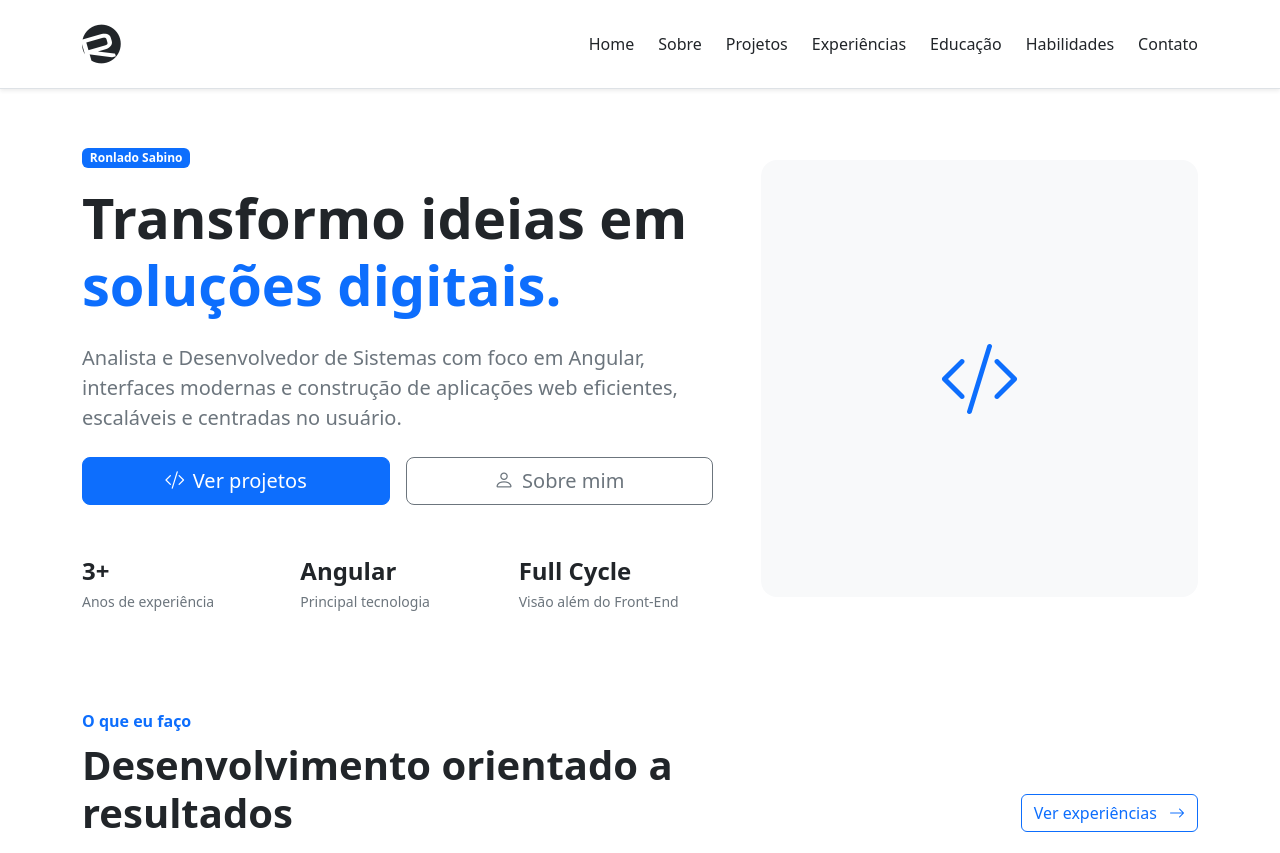
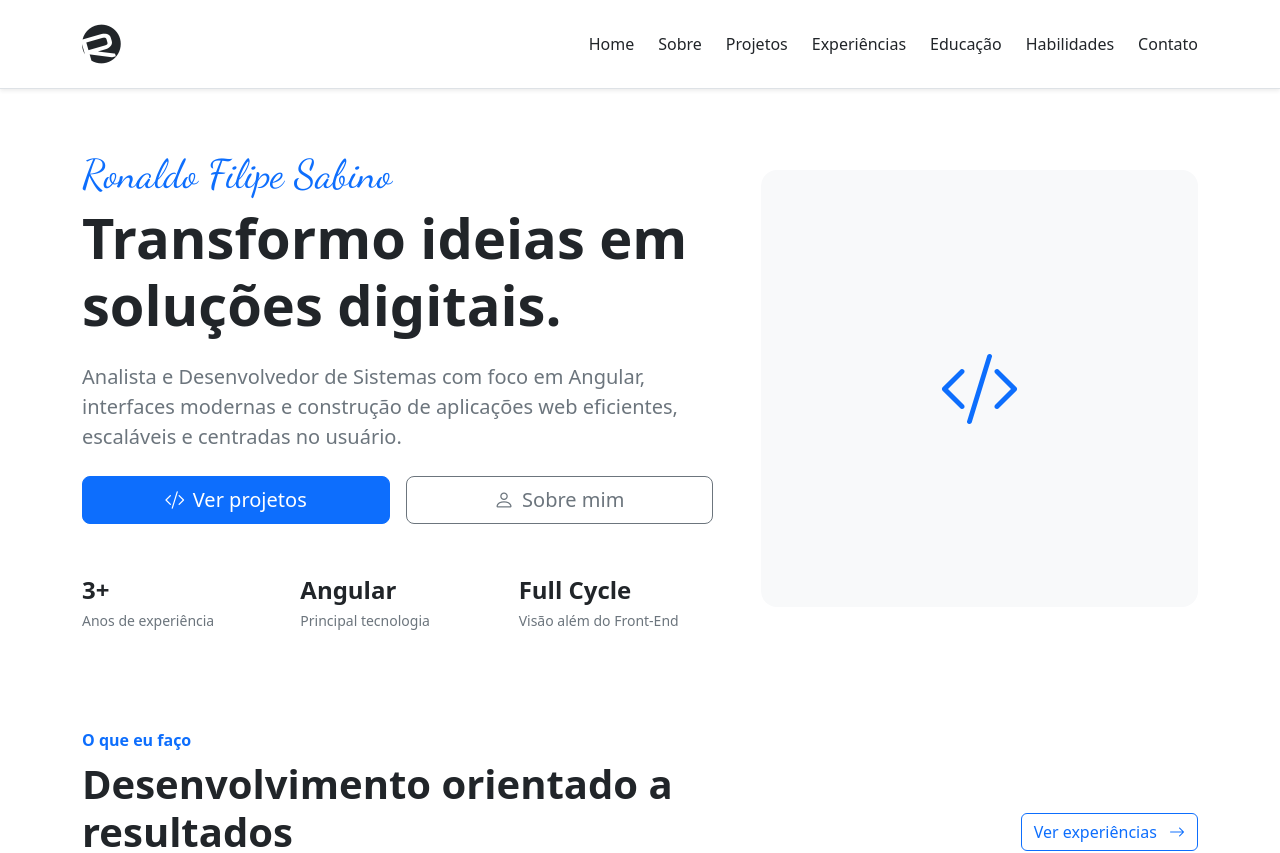
Before and after one commit to ronaldosabino/professional-portfolio, an Angular app: page / in a window 1280 px wide. Shown: the top 853 px of the page. Built offline with nearby package versions, Linux system fonts and the light colour scheme.

Commit message:
feat: update hero section with corrected name and improved styling

```diff
--- a/src/app/features/home/home.html
+++ b/src/app/features/home/home.html
@@ -6,13 +6,13 @@
         <!-- Conteúdo -->
         <div class="col-lg-7">
 
-            <span class="badge text-bg-primary mb-3">
-                Ronlado Sabino
+            <span class="dancing-script fs-1 text-primary mb-3">
+                Ronaldo Filipe Sabino
             </span>
 
             <h1 class="display-4 fw-bold mb-4">
                 Transformo ideias em
-                <span class="text-primary"> soluções digitais.</span>
+                soluções digitais.
             </h1>
 
             <p class="lead text-secondary mb-4">
```
